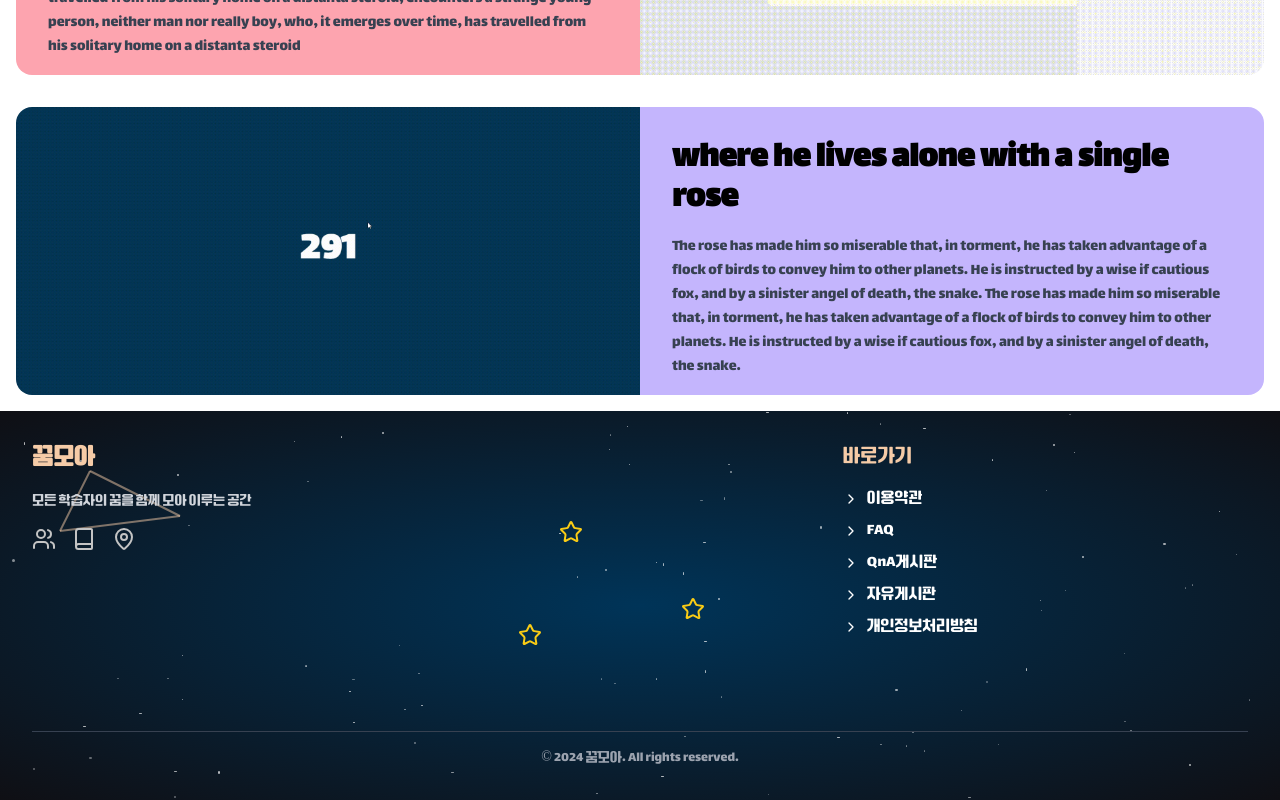
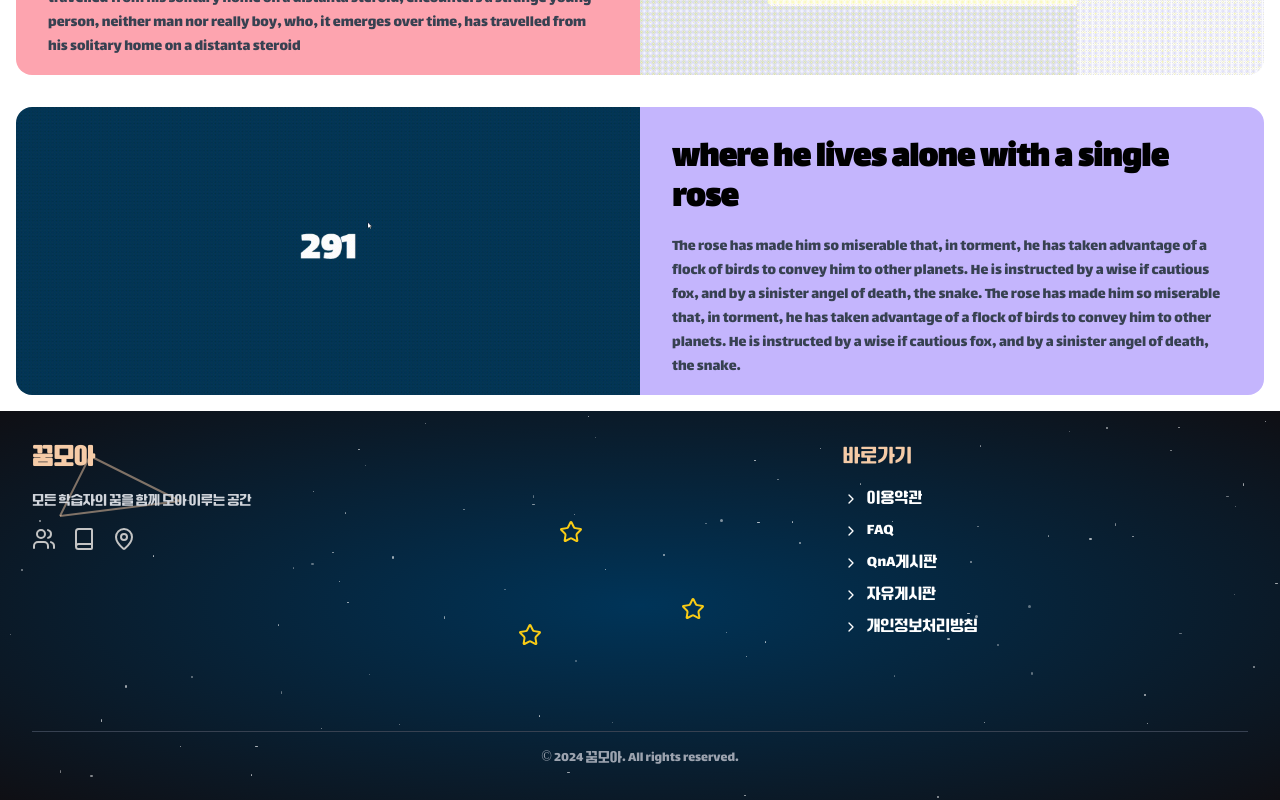
Before and after one commit to namgi2386/DreamMoA, a React (Vite) app in the folder FE/: page / in a window 1280 px wide. Shown: the part 3319-4119 px from the top of the page. Built offline with nearby package versions, Linux system fonts and the light colour scheme; no server answers; what @xeger/quill-image-actions, @xeger/quill-image-formats would draw is missing.

Commit message:
Feat: 푸터 별자리 데이터 초기값 설정 - userDeterminations 상태 초기값을 기본 데이터로 설정 - api 응답 대기 중에도 별자리가 표시되도록 함

```diff
--- a/FE/src/components/layout/Footer.jsx
+++ b/FE/src/components/layout/Footer.jsx
@@ -1,45 +1,70 @@
-import { useState } from "react";
+import { useState, useEffect } from "react";
 import { MapPin, Star, Users, Book, ChevronRight } from "lucide-react";
 import { Link } from "react-router-dom";
+import { getTopViewedDeterminations } from "../../services/api/footerApi";
 
 const ConstellationFooter = () => {
   const [activeDream, setActiveDream] = useState(null);
-  const [userDeterminations] = useState([
+  const [userDeterminations, setUserDeterminations] = useState([
     { id: 1, text: "오늘의 나는 어제의 나와 싸운다", x: 30, y: 30 },
     { id: 2, text: "영어 시험 900점!", x: 60, y: 60 },
     { id: 3, text: "프로그래머 되기", x: 20, y: 70 },
   ]);
 
+
+  useEffect(() => {
+    const fetchDeterminations = async () => {
+      try {
+        const data = await getTopViewedDeterminations();
+        setUserDeterminations(data);
+      } catch (error) {
+        console.error("Failed to fetch determinations:", error);
+        // 에러 시 기본 데이터 사용
+        setUserDeterminations([
+          { id: 1, text: "오늘의 나는 어제의 나와 싸운다", x: 30, y: 30 },
+          { id: 2, text: "영어 시험 900점!", x: 60, y: 60 },
+          { id: 3, text: "프로그래머 되기", x: 20, y: 70 },
+        ]);
+      }
+    };
+
+    fetchDeterminations();
+  }, []);
+
   // 메뉴 별자리 연결 선
   const renderConstellationLines = () => (
     <svg className="absolute inset-0 pointer-events-none">
+      {userDeterminations.length === 3 && (
+        <>
           <line
-        x1="30%"
-        y1="40%"
-        x2="60%"
-        y2="70%"
+            x1={`${userDeterminations[0].x}%`}
+            y1={`${userDeterminations[0].y}%`}
+            x2={`${userDeterminations[1].x}%`}
+            y2={`${userDeterminations[1].y}%`}
             stroke="#F5CBA7"
             strokeWidth="2"
             opacity="0.5"
           />
           <line
-        x1="60%"
-        y1="70%"
-        x2="20%"
-        y2="80%"
+            x1={`${userDeterminations[1].x}%`}
+            y1={`${userDeterminations[1].y}%`}
+            x2={`${userDeterminations[2].x}%`}
+            y2={`${userDeterminations[2].y}%`}
             stroke="#F5CBA7"
             strokeWidth="2"
             opacity="0.5"
           />
           <line
-        x1="20%"
-        y1="80%"
-        x2="30%"
-        y2="40%"
+            x1={`${userDeterminations[2].x}%`}
+            y1={`${userDeterminations[2].y}%`}
+            x2={`${userDeterminations[0].x}%`}
+            y2={`${userDeterminations[0].y}%`}
             stroke="#F5CBA7"
             strokeWidth="2"
             opacity="0.5"
           />
+        </>
+      )}
     </svg>
   );
 
```
Lines whose indentation alone changed are shown as unchanged.
